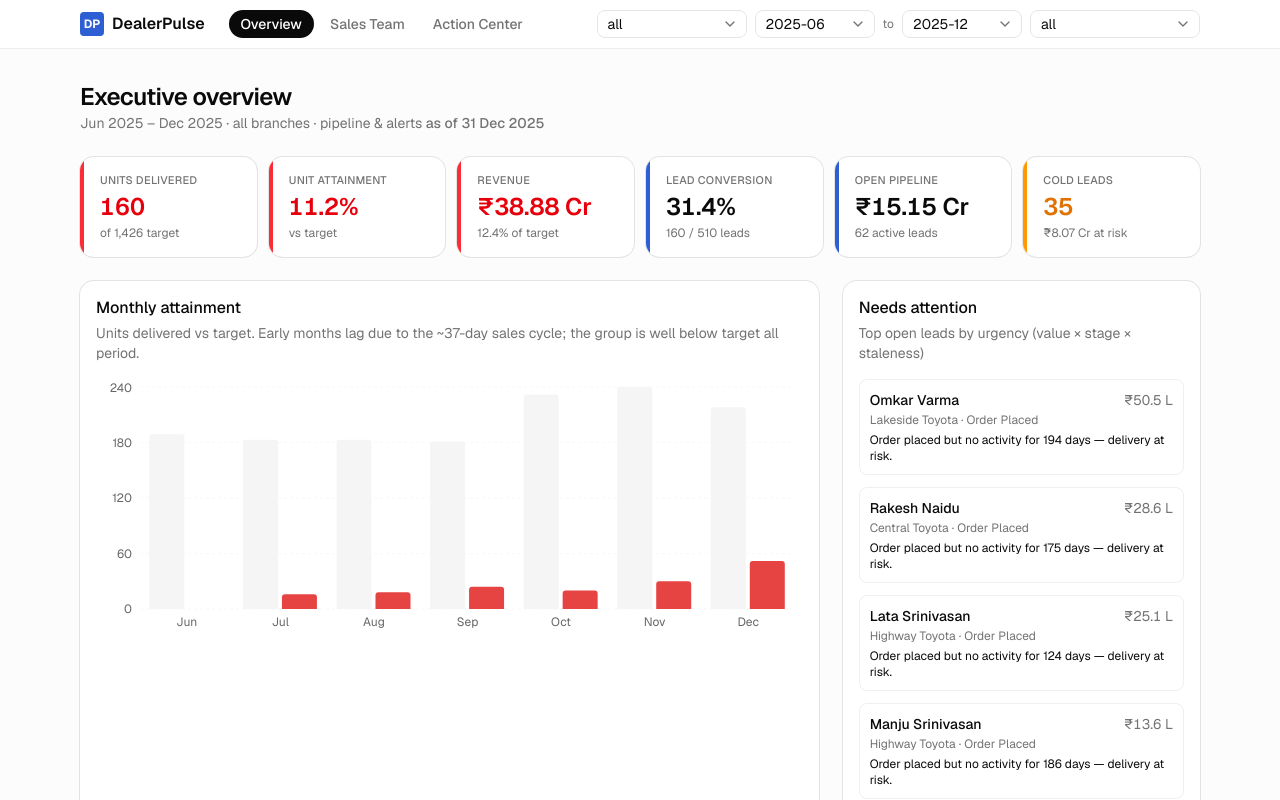
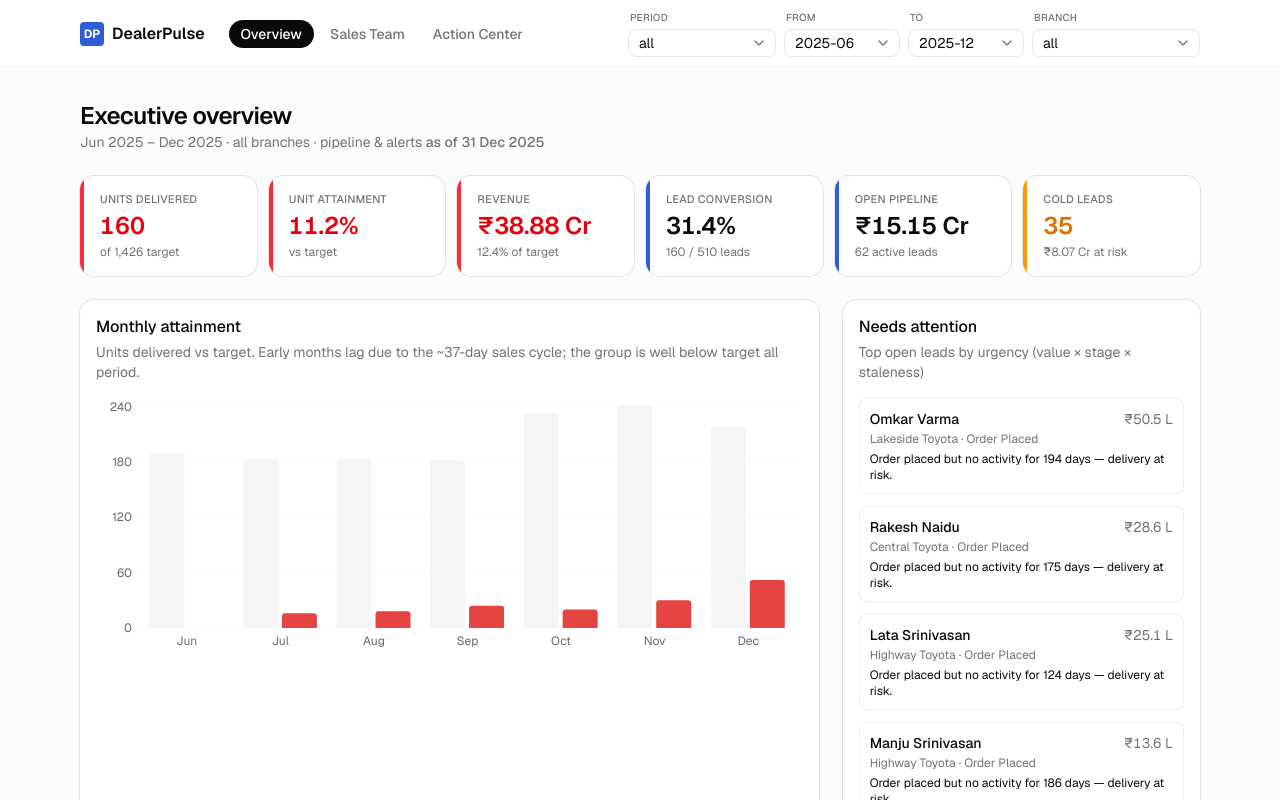
Before and after one commit to RedWaffle007/dealerpulse, a Next.js app in the folder dealerpulse/: page / in a window 1280 px wide. Shown: the top 800 px of the page. Built offline with nearby package versions, Linux system fonts and the light colour scheme.

Commit message:
feat(filters): label controls, add Q3 preset, and clamp the month range

```diff
--- a/dealerpulse/src/components/filters/filter-bar.tsx
+++ b/dealerpulse/src/components/filters/filter-bar.tsx
@@ -1,7 +1,7 @@
 "use client";
 
 import { useRouter, usePathname, useSearchParams } from "next/navigation";
-import { useCallback } from "react";
+import { useCallback, type ReactNode } from "react";
 import {
   Select,
   SelectContent,
@@ -45,13 +45,25 @@ export function FilterBar({
   const applyPreset = (key: string | null) => {
     if (!key) return;
     if (key === "all") setParam({ from: months[0], to: months[months.length - 1] });
+    else if (key === "q3") setParam({ from: "2025-07", to: "2025-09" });
     else if (key === "q4") setParam({ from: "2025-10", to: "2025-12" });
     else if (key === "last") setParam({ from: months[months.length - 1], to: months[months.length - 1] });
+  };
+
+  // Changing one end can never leave the range inverted: if the new start is
+  // after the end (or the new end before the start), the other end follows.
+  const setFrom = (v: string | null) => {
+    if (v) setParam(v > to ? { from: v, to: v } : { from: v });
+  };
+  const setTo = (v: string | null) => {
+    if (v) setParam(v < from ? { from: v, to: v } : { to: v });
   };
 
   const presetValue =
     from === months[0] && to === months[months.length - 1]
       ? "all"
+      : from === "2025-07" && to === "2025-09"
+        ? "q3"
         : from === "2025-10" && to === "2025-12"
           ? "q4"
           : from === to && to === months[months.length - 1]
@@ -59,46 +71,56 @@ export function FilterBar({
             : "custom";
 
   return (
-    <div className="flex flex-wrap items-center gap-2">
-      <Select value={presetValue === "custom" ? undefined : presetValue} onValueChange={applyPreset}>
-        <SelectTrigger size="sm" className="w-[150px]">
+    <div className="flex flex-wrap items-end gap-x-2 gap-y-2">
+      <Field label="Period">
+        <Select value={presetValue === "custom" ? null : presetValue} onValueChange={applyPreset}>
+          <SelectTrigger size="sm" className="w-[148px]">
             <SelectValue placeholder="Custom range" />
           </SelectTrigger>
           <SelectContent>
             <SelectItem value="all">All (Jun–Dec)</SelectItem>
+            <SelectItem value="q3">Q3 (Jul–Sep)</SelectItem>
             <SelectItem value="q4">Q4 (Oct–Dec)</SelectItem>
             <SelectItem value="last">Latest month</SelectItem>
           </SelectContent>
         </Select>
+      </Field>
 
-      <Select value={from} onValueChange={(v) => v && setParam({ from: v })}>
-        <SelectTrigger size="sm" className="w-[120px]">
+      <Field label="From">
+        <Select value={from} onValueChange={setFrom}>
+          <SelectTrigger size="sm" className="w-[116px]">
             <SelectValue />
           </SelectTrigger>
           <SelectContent>
             {months.map((m) => (
-            <SelectItem key={m} value={m}>
+              // A start month can't be after the current end month.
+              <SelectItem key={m} value={m} disabled={m > to}>
                 {formatMonth(m)}
               </SelectItem>
             ))}
           </SelectContent>
         </Select>
-      <span className="text-muted-foreground text-xs">to</span>
-      <Select value={to} onValueChange={(v) => v && setParam({ to: v })}>
-        <SelectTrigger size="sm" className="w-[120px]">
+      </Field>
+
+      <Field label="To">
+        <Select value={to} onValueChange={setTo}>
+          <SelectTrigger size="sm" className="w-[116px]">
             <SelectValue />
           </SelectTrigger>
           <SelectContent>
             {months.map((m) => (
-            <SelectItem key={m} value={m}>
+              // An end month can't be before the current start month.
+              <SelectItem key={m} value={m} disabled={m < from}>
                 {formatMonth(m)}
               </SelectItem>
             ))}
           </SelectContent>
         </Select>
+      </Field>
 
+      <Field label="Branch">
         <Select value={branch} onValueChange={(v) => v && setParam({ branch: v })}>
-        <SelectTrigger size="sm" className="w-[170px]">
+          <SelectTrigger size="sm" className="w-[168px]">
             <SelectValue />
           </SelectTrigger>
           <SelectContent>
@@ -110,6 +132,19 @@ export function FilterBar({
             ))}
           </SelectContent>
         </Select>
+      </Field>
     </div>
   );
 }
+
+/** A control with a small caption above it, so no dropdown is a mystery. */
+function Field({ label, children }: { label: string; children: ReactNode }) {
+  return (
+    <label className="flex flex-col gap-1">
+      <span className="px-0.5 text-[10px] font-medium uppercase tracking-wide text-muted-foreground">
+        {label}
+      </span>
+      {children}
+    </label>
+  );
+}
```
Lines whose indentation alone changed are shown as unchanged.
